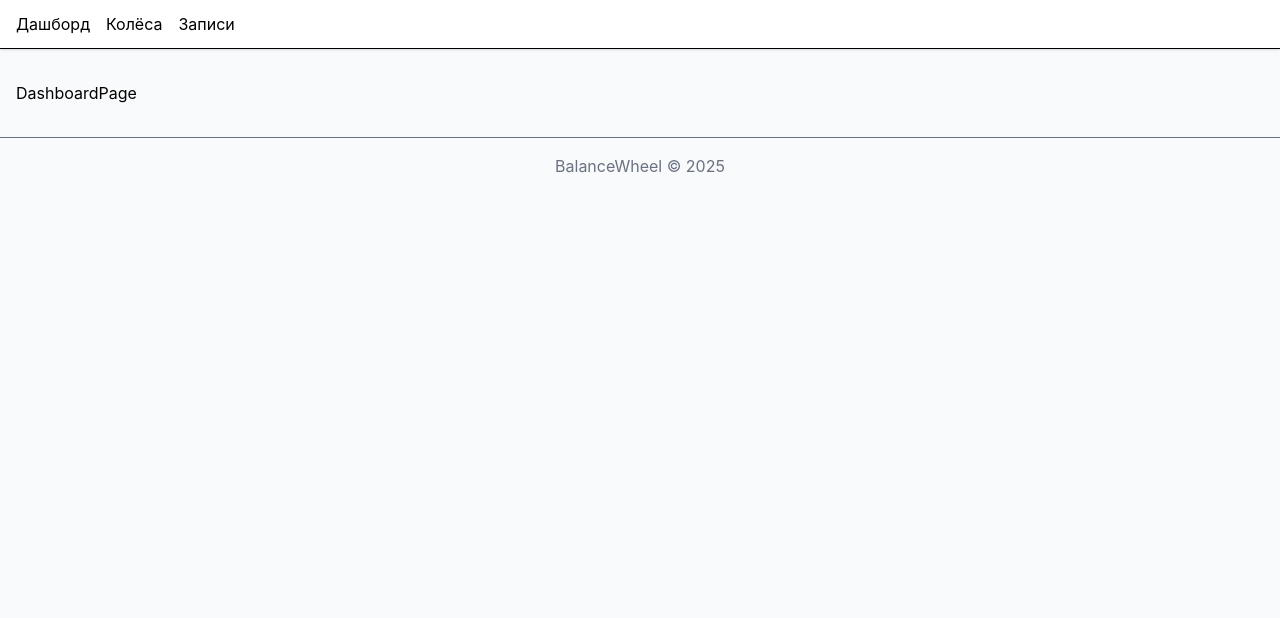
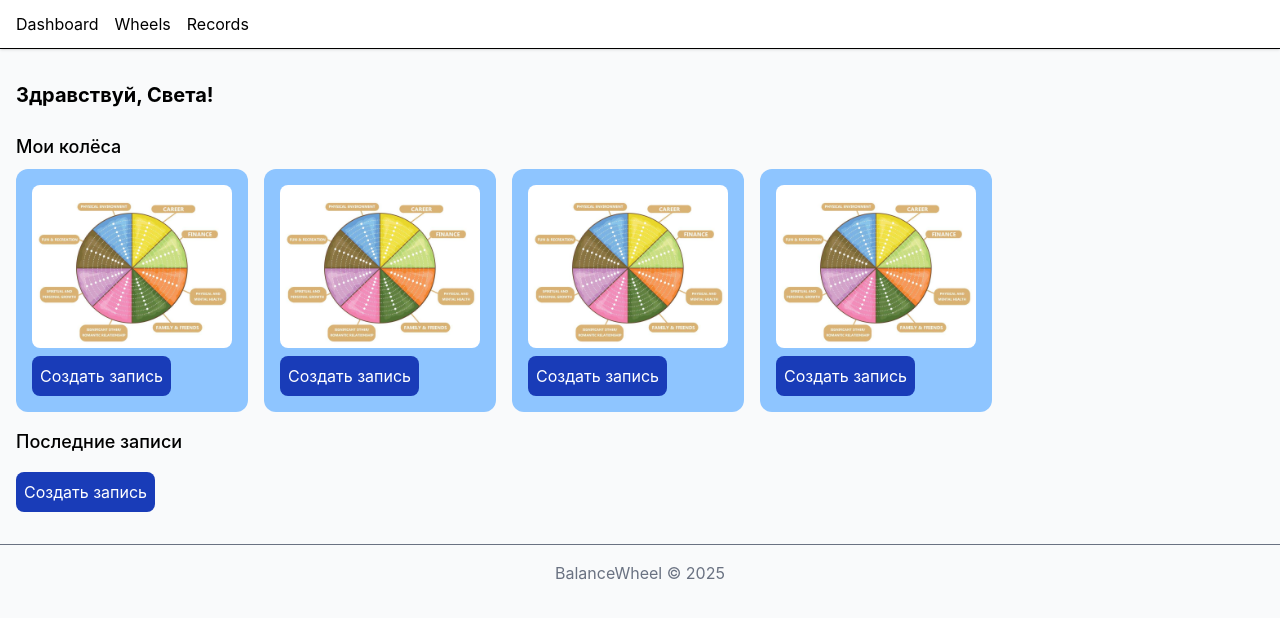
Before and after one commit to BalabaevRV/balance-wheel-front, a React (Vite) app: page /dashboard in a window 1280 px wide. Shown: the top 618 px of the page. Built offline with nearby package versions, Linux system fonts and the light colour scheme.

Commit message:
add first part of dashboard

```diff
--- a/src/app/config/i18n.ts
+++ b/src/app/config/i18n.ts
@@ -4,10 +4,18 @@ import { initReactI18next } from 'react-i18next'
 const resources = {
   en: {
     translation: {
+        appName: 'BalanceWheel',
+        dashboard: 'Dashboard',
+        wheels: 'Wheels',
+        records: 'Records'
     }
   },
   ru: {
     translation: {
+        appName: 'Колесо баланса',
+        dashboard: 'Дашбоард',
+        wheels: 'Колёса',
+        records: 'Записи'
     }
   }
 };
--- a/src/layouts/MainLayout.tsx
+++ b/src/layouts/MainLayout.tsx
@@ -1,14 +1,16 @@
 import { Link, Outlet } from 'react-router-dom';
+import { useTranslation } from 'react-i18next';
 
 export const MainLayout = () => {
+  const { t } = useTranslation();
   return (
     <div className="min-h-screen bg-gray-50">
        <header className="bg-white shadow-sm border-b">
         <div className="container mx-auto px-4 py-3">
           <nav className="flex gap-4">
-            <Link to="/dashboard">Дашборд</Link>
-            <Link to="/wheels">Колёса</Link>
-            <Link to="/records">Записи</Link>
+            <Link to="/dashboard">{t('dashboard')}</Link>
+            <Link to="/wheels">{t('wheels')}</Link>
+            <Link to="/records">{t('records')}</Link>
           </nav>
         </div>
       </header>
@@ -16,7 +18,7 @@ export const MainLayout = () => {
         <Outlet />
       </main>
       <footer className="border-t mt-auto py-4 text-center text-gray-500">
-        BalanceWheel © 2025
+        {t('appName')} © 2025
       </footer>
     </div>
   );
--- a/src/pages/DashboardPage.tsx
+++ b/src/pages/DashboardPage.tsx
@@ -1,8 +1,39 @@
+import Button from '@/shared/ui/Button'
+import mocks from '@/shared/mocks/mocks.jpg'
+
 function DashboardPage() {
   return (
-    <div>
-      <h1>DashboardPage</h1>
-    </div>
+    <>
+      <p className="text-xl font-bold mb-6">Здравствуй, Света!</p>
+      <div className='mb-4'>
+        <p className="text-lg font-medium mb-2">Мои колёса</p>
+        <ul className='flex gap-4'>
+          <li className='bg-blue-300 rounded-xl p-4'>
+            <img src={mocks} alt="Колёсо баланса" width='200' className='rounded-lg mb-2' />
+            <Button>Создать запись</Button>
+          </li>
+          <li className='bg-blue-300 rounded-xl p-4'>
+            <img src={mocks} alt="Колёсо баланса" width='200' className='rounded-lg mb-2' />
+            <Button>Создать запись</Button>
+          </li>
+          <li className='bg-blue-300 rounded-xl p-4'>
+            <img src={mocks} alt="Колёсо баланса" width='200' className='rounded-lg mb-2' />
+            <Button>Создать запись</Button>
+          </li>
+          <li className='bg-blue-300 rounded-xl p-4'>
+            <img src={mocks} alt="Колёсо баланса" width='200' className='rounded-lg mb-2' />
+            <Button>Создать запись</Button>
+          </li>
+        </ul>
+      </div>
+      <div className='mb-4'>
+        <p className="text-lg font-medium mb-2">Последние записи</p>
+        <ul>
+          <li></li>
+        </ul>
+      </div>
+      <Button>Создать запись</Button>
+    </>
   );
 }
 
--- /dev/null
+++ b/src/shared/ui/Button.jsx
@@ -0,0 +1,5 @@
+export const Button = ({ children }) => {
+    return <button className="bg-blue-800 p-2 text-white rounded-lg cursor-pointer hover:bg-blue-700 active:bg-sky-900 transition-colors">{ children }</button>
+}
+
+export default Button
```
Also changed, not shown: src/shared/mocks/mocks.jpg (added).
